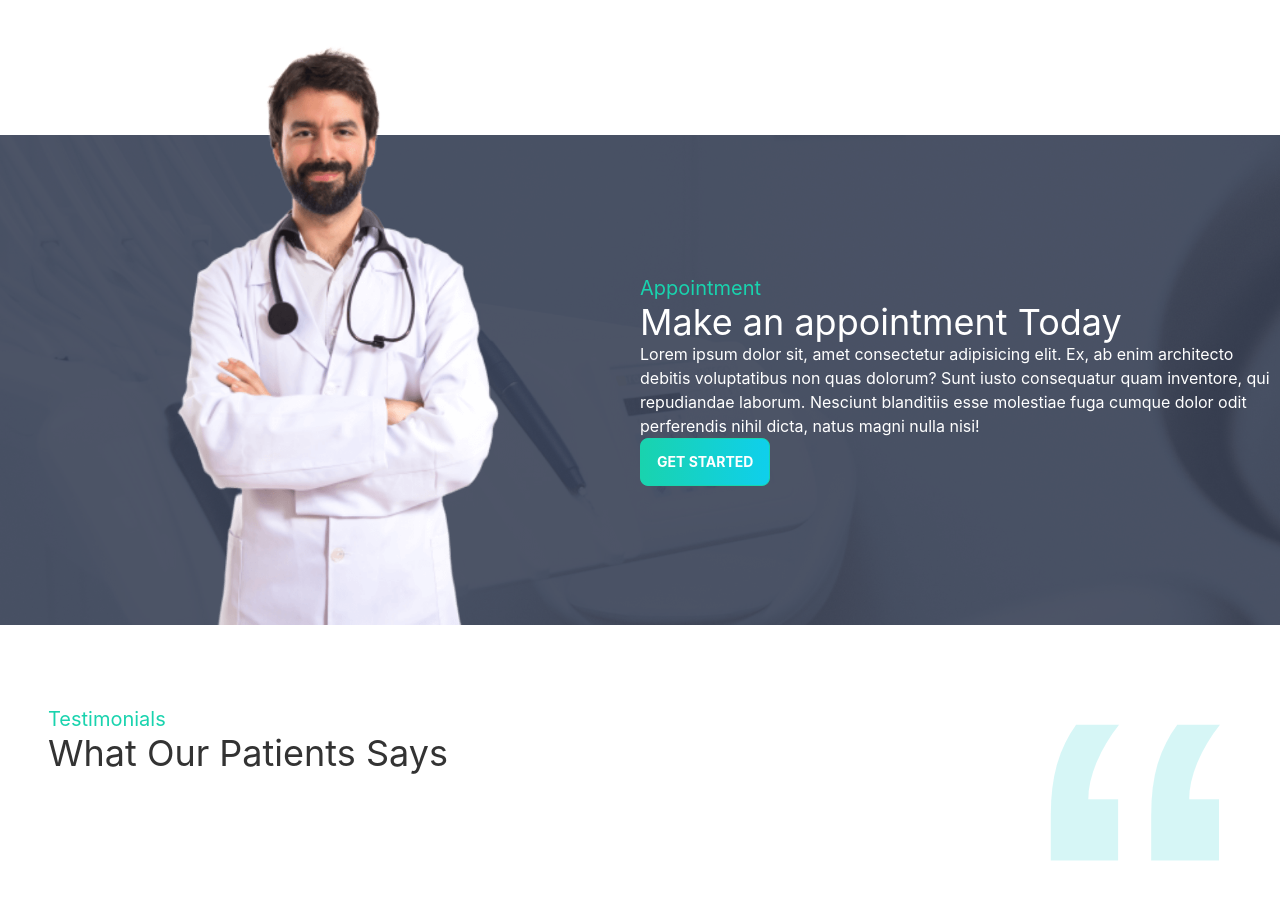
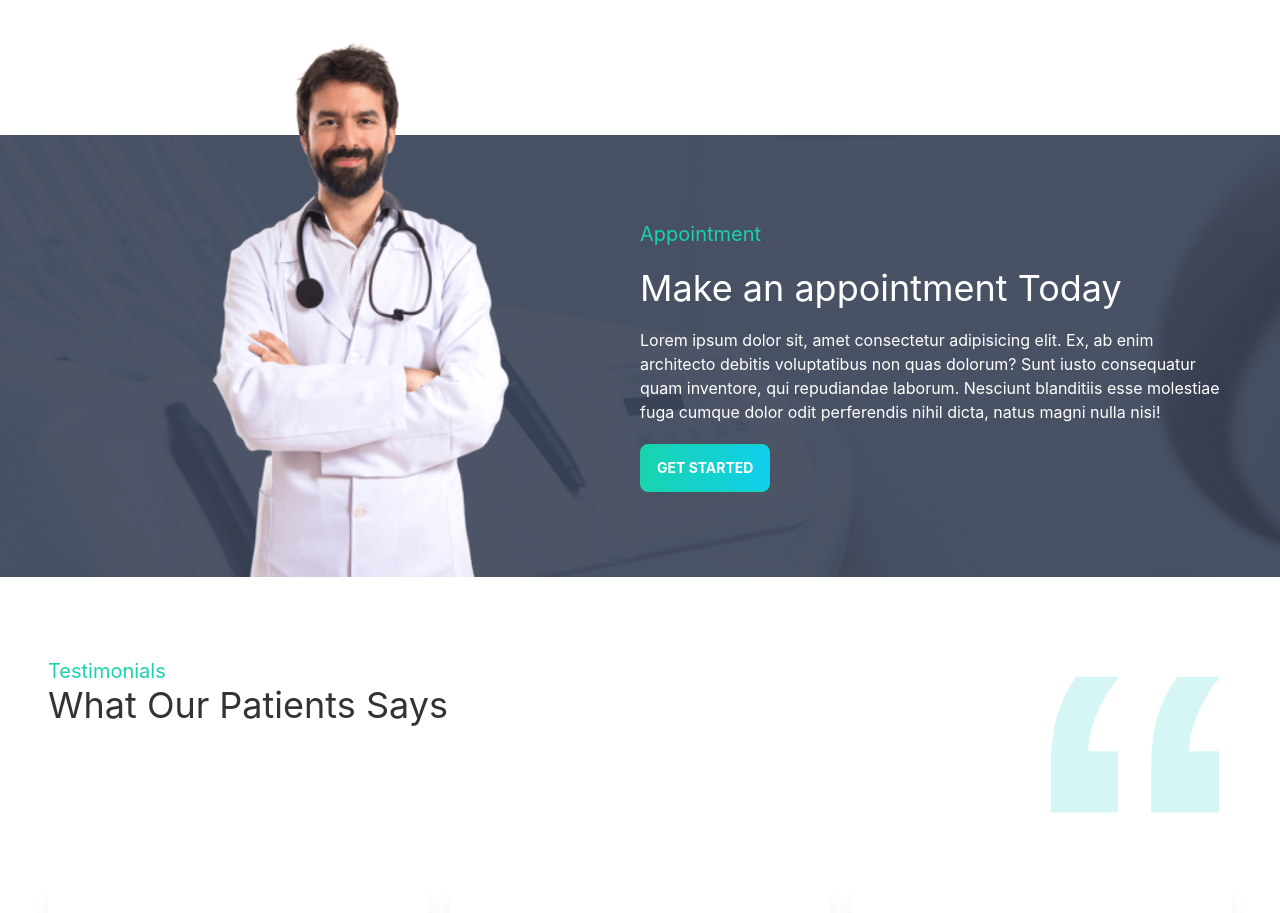
Before and after one commit to muzahidMD/doctors-portal-client-module-74, a React (Create React App) app: page / in a window 1280 px wide. Shown: the part 2560-3473 px from the top of the page. Built offline with nearby package versions, Linux system fonts and the light colour scheme.

Commit message:
some changes and appointment page

```diff
--- a/src/App.js
+++ b/src/App.js
@@ -6,12 +6,11 @@ import ContactUs from './Pages/ContactUs/ContactUs';
 import Home from './Pages/Home/Home';
 import Login from './Pages/Login/Login';
 import Reviews from './Pages/Reviews/Reviews';
-import Footer from './Pages/Shared/Footer';
 import Navbar from './Pages/Shared/Navbar';
 
 function App() {
   return (
-    <div className=" ">
+    <div className="max-w-7xl mx-auto">
       <Navbar></Navbar>
       <Routes>
         <Route path='/' element={<Home />}></Route>
@@ -21,7 +20,6 @@ function App() {
         <Route path='/contact-us' element={<ContactUs />}></Route>
         <Route path='/login' element={<Login />}></Route>
       </Routes>
-      <Footer></Footer>
     </div>
   );
 }
--- a/src/Pages/Appointment/Appointment.js
+++ b/src/Pages/Appointment/Appointment.js
@@ -1,9 +1,10 @@
 import React from 'react';
+import Footer from '../Shared/Footer';
 
 const Appointment = () => {
     return (
         <div>
-            <h2>Appointment with Doctor</h2>
+            <Footer></Footer>
         </div>
     );
 };
--- a/src/Pages/Home/ContactForm.js
+++ b/src/Pages/Home/ContactForm.js
@@ -13,7 +13,7 @@ const ContactForm = () => {
                     <input type="email" placeholder="Email" className="input input-bordered input-sm w-full max-w-md" />
                     <input type="text" placeholder="Type here" className="input input-bordered input-sm w-full max-w-md" />
                     <textarea className="textarea textarea-bordered w-full h-24 max-w-md" placeholder="Bio"></textarea>
-                    <input type="submit" value="Submit" placeholder="Type here" className="input input-bordered  w-[15%] max-w-xs text-white text-sm  font-bold bg-gradient-to-r from-secondary to-primary" />
+                    <input type="submit" value="Submit" placeholder="Type here" className="input input-bordered  w-1/2 lg:w-1/4 max-w-xs text-white text-sm  font-bold bg-gradient-to-r from-secondary to-primary" />
                 </form>
             </div>
         </section>
--- a/src/Pages/Home/Home.js
+++ b/src/Pages/Home/Home.js
@@ -1,6 +1,7 @@
 import React from 'react';
 import Banner from './Banner';
 import ContactForm from './ContactForm';
+import Footer from '../Shared/Footer';
 import HomeAppointment from './HomeAppointment';
 import Info from './Info';
 import Services from './Services';
@@ -15,6 +16,7 @@ const Home = () => {
             <HomeAppointment></HomeAppointment>
             <Testimonials></Testimonials>
             <ContactForm></ContactForm>
+            <Footer></Footer>
         </div>
     );
 };
--- a/src/Pages/Home/HomeAppointment.js
+++ b/src/Pages/Home/HomeAppointment.js
@@ -6,15 +6,15 @@ import PrimaryButton from '../Shared/PrimaryButton';
 const HomeAppointment = () => {
     return (
         <section style={{ background: `url(${appointment})` }}
-            className='flex justify-center items-center '
+            className='flex justify-center items-center px-12 '
         >
             <div className='flex-1 hidden lg:block'>
                 <img className='mt-[-150px]' src={doctor} alt="" />
             </div>
-            <div className='flex-1'>
-                <h3 className='text-xl text-secondary'>Appointment</h3>
-                <h2 className='text-4xl text-white'>Make an appointment Today</h2>
-                <p className='text-white'>Lorem ipsum dolor sit, amet consectetur adipisicing elit. Ex, ab enim architecto debitis voluptatibus non quas dolorum? Sunt iusto consequatur quam inventore, qui repudiandae laborum. Nesciunt blanditiis esse molestiae fuga cumque dolor odit perferendis nihil dicta, natus magni nulla nisi!</p>
+            <div className='flex-1 py-8'>
+                <h3 className='text-xl text-secondary pb-5'>Appointment</h3>
+                <h2 className='text-4xl text-white pb-5'>Make an appointment Today</h2>
+                <p className='text-white pb-5'>Lorem ipsum dolor sit, amet consectetur adipisicing elit. Ex, ab enim architecto debitis voluptatibus non quas dolorum? Sunt iusto consequatur quam inventore, qui repudiandae laborum. Nesciunt blanditiis esse molestiae fuga cumque dolor odit perferendis nihil dicta, natus magni nulla nisi!</p>
                 <PrimaryButton>Get Started</PrimaryButton>
             </div>
         </section>
--- a/src/Pages/Shared/Navbar.js
+++ b/src/Pages/Shared/Navbar.js
@@ -11,7 +11,7 @@ const Navbar = () => {
         <li><Link to={'/login'}>Login</Link></li>
     </>
     return (
-        <div className="navbar bg-base-100">
+        <div className="navbar bg-white sticky top-0 z-50 ">
             <div className="navbar-start">
                 <div className="dropdown">
                     <label tabIndex="0" className="btn btn-ghost lg:hidden">
```
